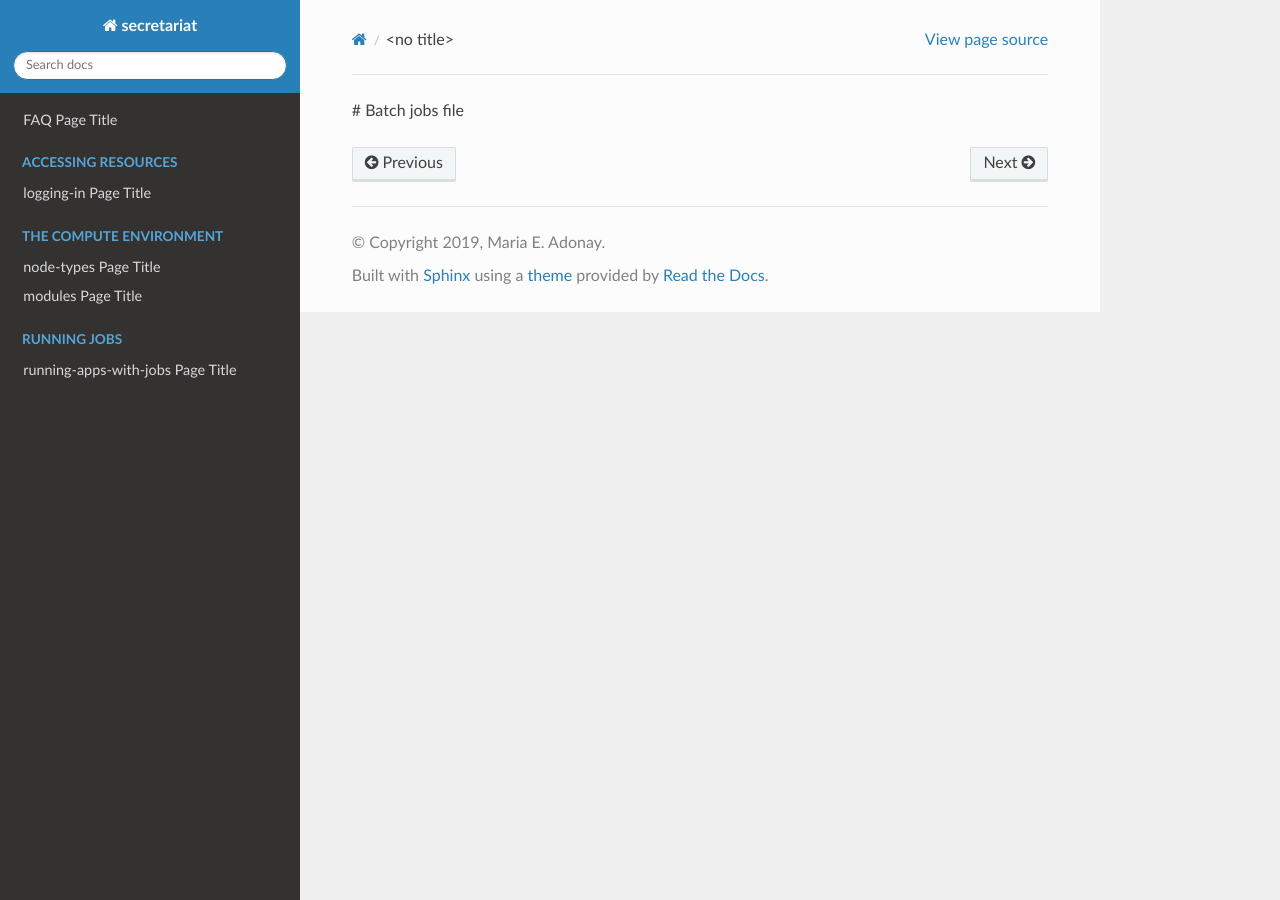
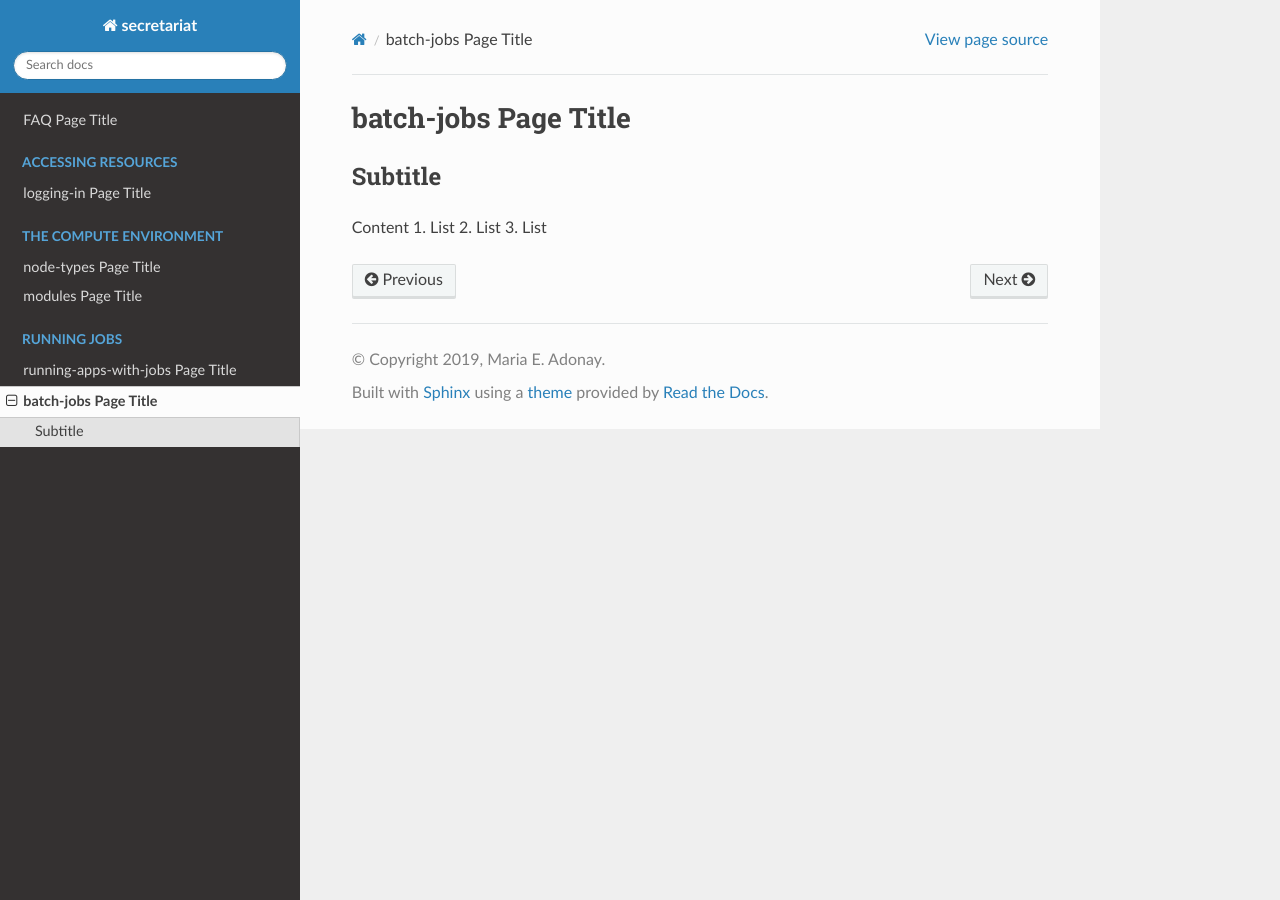
Before and after one commit to amalgamaria/secretariat, a Sphinx documentation site: the page built from docs/running-jobs/batch-jobs.rst, in a window 1280 px wide. Built offline with Sphinx 7.4.7 and the Read the Docs theme 2.0.0, drawn with Linux system fonts in a browser that asks for light colours.

Commit message:
Update batch-jobs file

```diff
--- a/docs/running-jobs/batch-jobs.rst
+++ b/docs/running-jobs/batch-jobs.rst
@@ -1 +1,10 @@
-# Batch jobs file
+batch-jobs Page Title
+=====================
+
+Subtitle
+********
+
+Content
+1.	List
+2.	List
+3.	List
```
